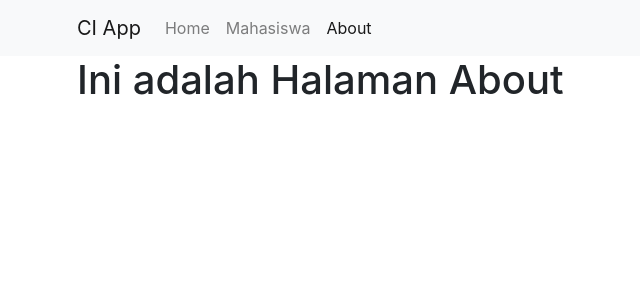
After one commit to adinoid/Aplikasi-mahasiswa, a CodeIgniter app: page /database/about in a window 1280 px wide. The commit adds this page. Shown: the top 300 px of the page, without its empty margins (8-648 px from the left). Run offline with CodeIgniter, Linux system fonts and the light colour scheme.

Commit message:
adding class container and create controller about

```diff
--- /dev/null
+++ b/application/controllers/About.php
@@ -0,0 +1,13 @@
+<?php
+
+class About extends CI_Controller
+{
+  public function index($nama = '')
+  {
+    $data['judul'] = 'Halaman About';
+    $data['nama'] = $nama;
+    $this->load->view('templates/header', $data);
+    $this->load->view('about/index', $data);
+    $this->load->view('templates/footer');
+  }
+}
--- /dev/null
+++ b/application/views/about/index.php
@@ -0,0 +1,3 @@
+<div class="container">
+  <h1>Ini adalah Halaman About</h1>
+</div>
--- a/application/views/home/index.php
+++ b/application/views/home/index.php
@@ -1,2 +1,3 @@
-
+<div class="container">
     <h1>Hello, <?= $nama; ?>!</h1>
+</div>
```
